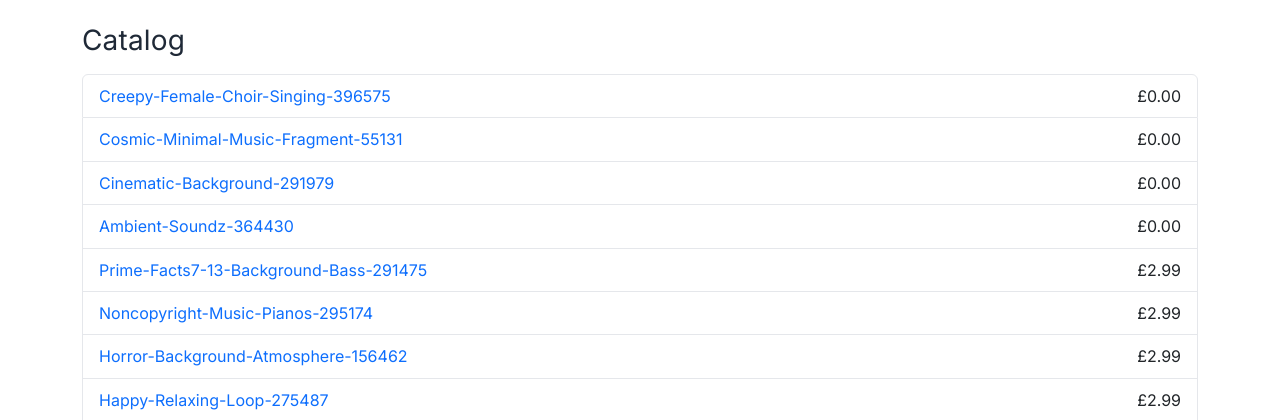
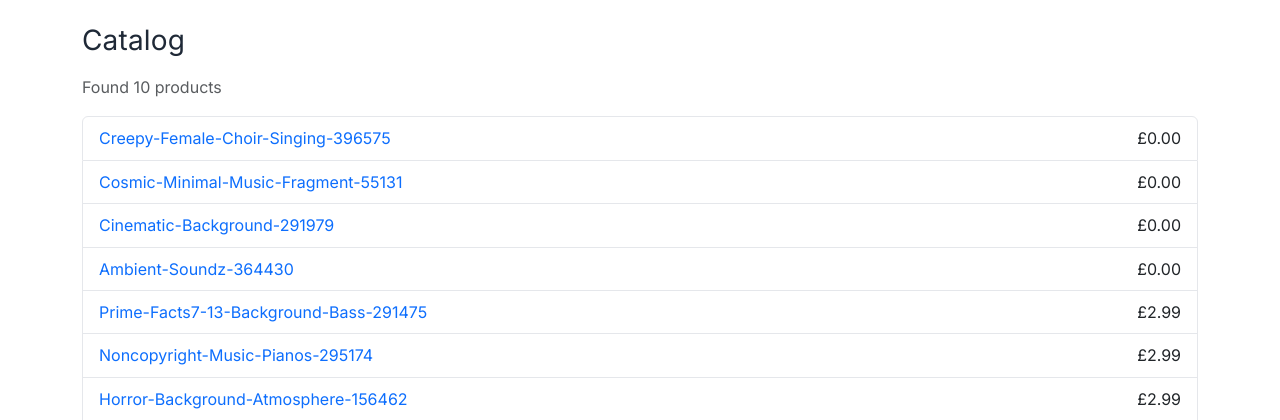
Before and after one commit to Chia-Codes/digital-downloads, a Django app: page /catalog/ in a window 1280 px wide. Shown: the part 58-478 px from the top of the page. Run offline with Django 5.2, Linux system fonts and the light colour scheme; data comes from the database, SQL or seed files in the repository.

Commit message:
debug line to fix product error heroku deployment

```diff
--- a/django-digital-downloads/templates/catalog/list.html
+++ b/django-digital-downloads/templates/catalog/list.html
@@ -3,6 +3,7 @@
 {% block content %}
 {% load currency %}
 <h1 class="h3 mb-3">Catalog</h1>
+<p class="text-muted">Found {{ products|length }} products</p>
 <ul class="list-group">
   {% for p in products %}
     <li class="list-group-item d-flex justify-content-between align-items-center">
@@ -13,4 +14,5 @@
     <li class="list-group-item text-muted">No products yet.</li>
   {% endfor %}
 </ul>
+
 {% endblock %}
```
